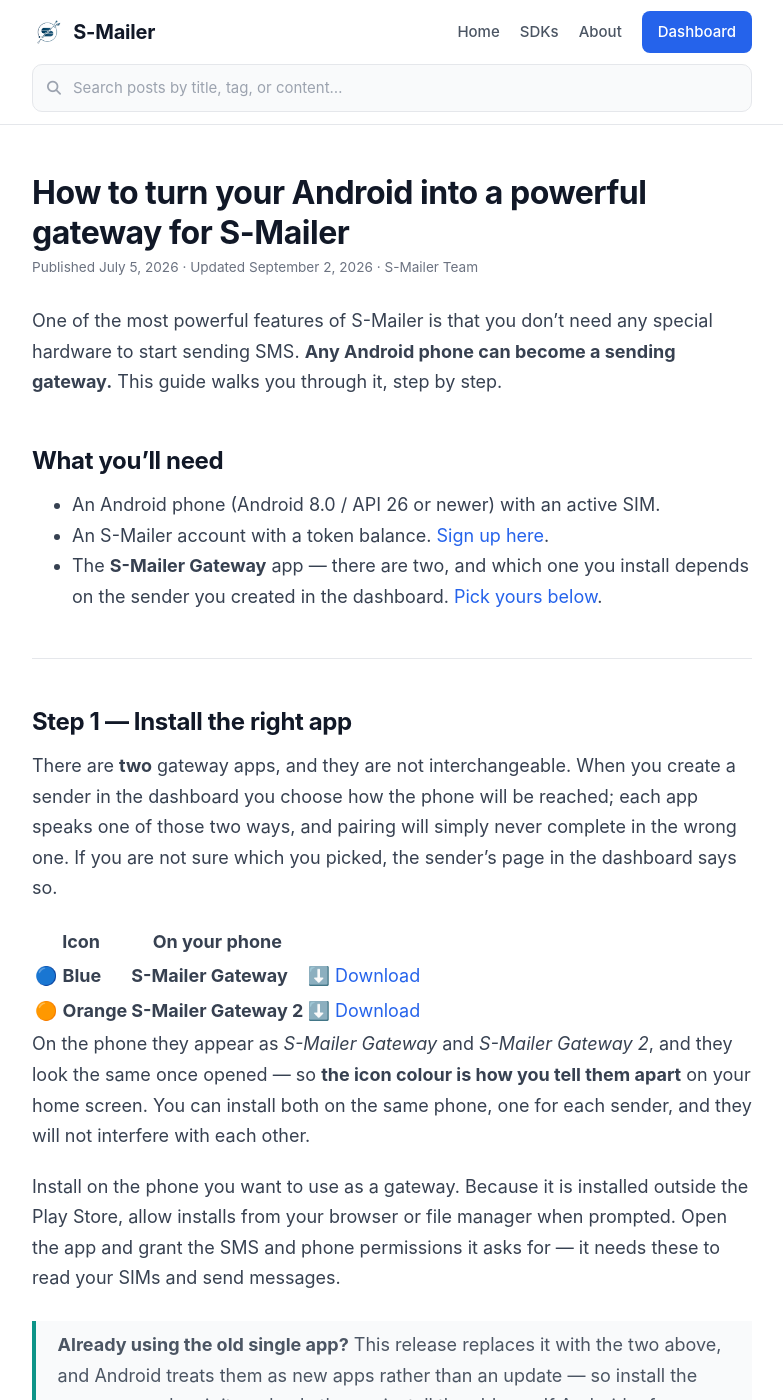
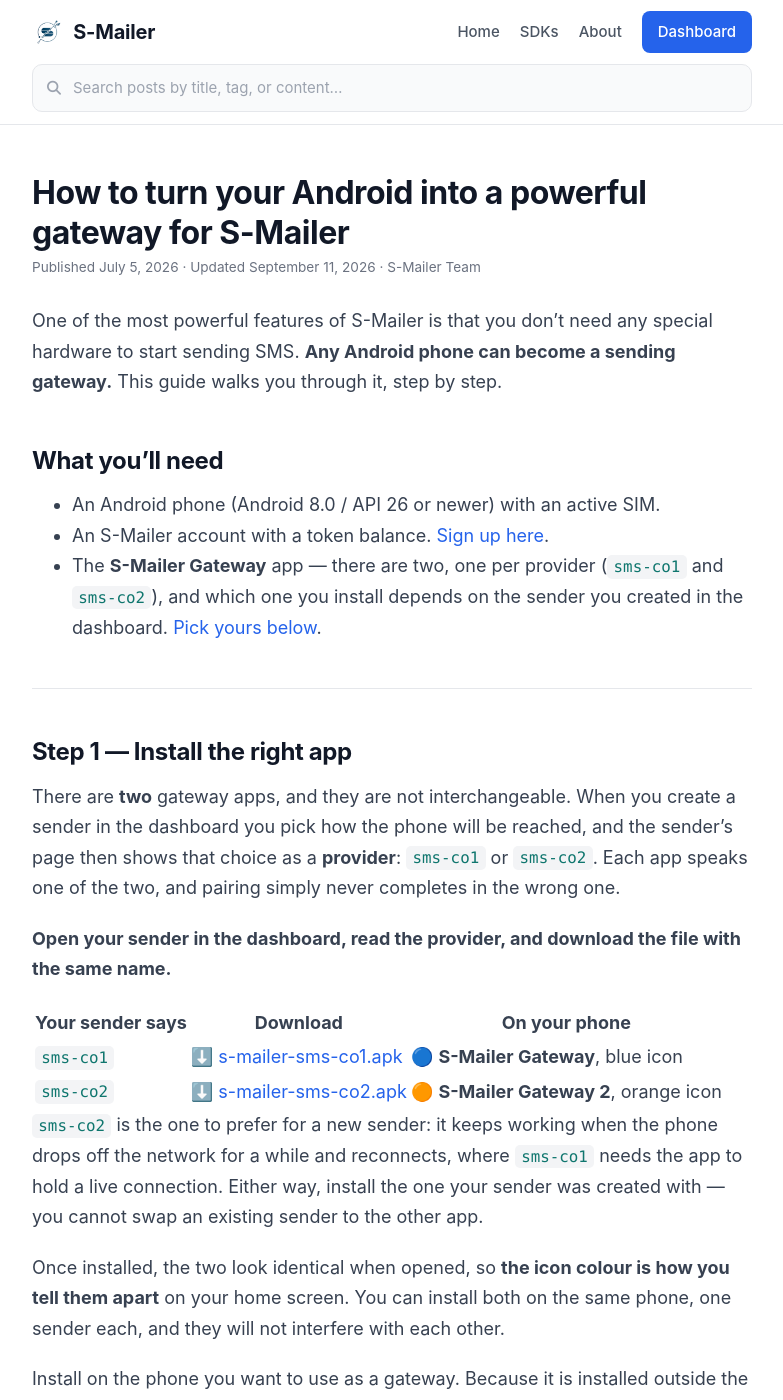
Before and after one commit to s-mailer/s-mailer-blog, a Jekyll site: the page built from landing/_posts/2026-07-05-turn-your-android-into-a-gateway.md, in a window 1280 px wide and 1400 px high. Shown: the whole window, without its empty margins (248-1031 px from the left). Built offline with Jekyll 4.4.1, drawn with Linux system fonts in a browser that asks for light colours; some of the changed text lies outside the part shown.

Commit message:
Point the gateway guide at the provider-named downloads
The download table asked the reader to choose by icon colour, but the colour is
not written anywhere they can check before installing — the dashboard identifies
a sender by its provider, sms-co1 or sms-co2. The table now keys off that, and
the files it links are named to match. Colour stays where it is useful: telling
the two installed apps apart on a home screen.

Also says which provider to prefer for a new sender, which the guide never
mentioned.

```diff
--- a/landing/_posts/2026-07-05-turn-your-android-into-a-gateway.md
+++ b/landing/_posts/2026-07-05-turn-your-android-into-a-gateway.md
@@ -2,7 +2,7 @@
 layout: post
 title: "How to turn your Android into a powerful gateway for S-Mailer"
 date: 2026-07-05 09:00:00 +0200
-last_modified_at: 2026-09-02 18:00:00 +0200
+last_modified_at: 2026-09-11 09:00:00 +0200
 categories: guides
 author: S-Mailer Team
 ---
@@ -15,28 +15,35 @@
 
 - An Android phone (Android 8.0 / API 26 or newer) with an active SIM.
 - An S-Mailer account with a token balance. [Sign up here](https://mailer.smartek.co.mz).
-- The **S-Mailer Gateway** app — there are two, and which one you install depends
-  on the sender you created in the dashboard. [Pick yours below](#step-1--install-the-right-app).
+- The **S-Mailer Gateway** app — there are two, one per provider (`sms-co1` and
+  `sms-co2`), and which one you install depends on the sender you created in the
+  dashboard. [Pick yours below](#step-1--install-the-right-app).
 
 ---
 
 ## Step 1 — Install the right app
 
 There are **two** gateway apps, and they are not interchangeable. When you create
-a sender in the dashboard you choose how the phone will be reached; each app
-speaks one of those two ways, and pairing will simply never complete in the wrong
-one. If you are not sure which you picked, the sender's page in the dashboard
-says so.
+a sender in the dashboard you pick how the phone will be reached, and the sender's
+page then shows that choice as a **provider**: `sms-co1` or `sms-co2`. Each app
+speaks one of the two, and pairing simply never completes in the wrong one.
 
-| Icon | On your phone | |
+**Open your sender in the dashboard, read the provider, and download the file with
+the same name.**
+
+| Your sender says | Download | On your phone |
 |---|---|---|
-| 🔵 **Blue** | **S-Mailer Gateway** | [⬇️ Download](https://github.com/s-mailer/s-mailer-blog/releases/latest/download/s-mailer-azul.apk) |
-| 🟠 **Orange** | **S-Mailer Gateway 2** | [⬇️ Download](https://github.com/s-mailer/s-mailer-blog/releases/latest/download/s-mailer-laranja.apk) |
+| `sms-co1` | [⬇️ s-mailer-sms-co1.apk](https://github.com/s-mailer/s-mailer-blog/releases/latest/download/s-mailer-sms-co1.apk) | 🔵 **S-Mailer Gateway**, blue icon |
+| `sms-co2` | [⬇️ s-mailer-sms-co2.apk](https://github.com/s-mailer/s-mailer-blog/releases/latest/download/s-mailer-sms-co2.apk) | 🟠 **S-Mailer Gateway 2**, orange icon |
 
-On the phone they appear as *S-Mailer Gateway* and *S-Mailer Gateway 2*, and they
-look the same once opened — so **the icon colour is how you tell them apart** on
-your home screen. You can install both on the same phone, one for each sender, and
-they will not interfere with each other.
+`sms-co2` is the one to prefer for a new sender: it keeps working when the phone
+drops off the network for a while and reconnects, where `sms-co1` needs the app to
+hold a live connection. Either way, install the one your sender was created with —
+you cannot swap an existing sender to the other app.
+
+Once installed, the two look identical when opened, so **the icon colour is how you
+tell them apart** on your home screen. You can install both on the same phone, one
+sender each, and they will not interfere with each other.
 
 Install on the phone you want to use as a gateway. Because it is installed outside
 the Play Store, allow installs from your browser or file manager when prompted.
@@ -154,8 +161,8 @@
 
 Every message this gateway sends from then on goes out on the SIM you picked —
 handy when one line has a better SMS bundle or a specific sender identity. Grab
-the latest APK ([blue](https://github.com/s-mailer/s-mailer-blog/releases/latest/download/s-mailer-azul.apk) ·
-[orange](https://github.com/s-mailer/s-mailer-blog/releases/latest/download/s-mailer-laranja.apk))
+the latest APK ([sms-co1](https://github.com/s-mailer/s-mailer-blog/releases/latest/download/s-mailer-sms-co1.apk) ·
+[sms-co2](https://github.com/s-mailer/s-mailer-blog/releases/latest/download/s-mailer-sms-co2.apk))
 to get the picker.
 
 ## From `sent` to `delivered`: delivery reports
```
